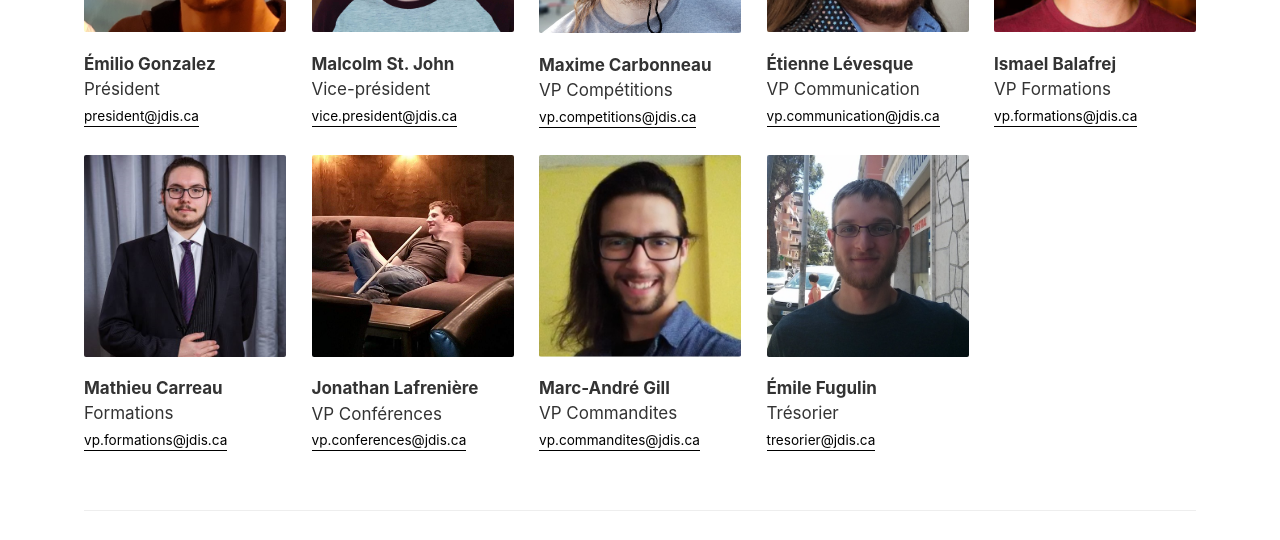
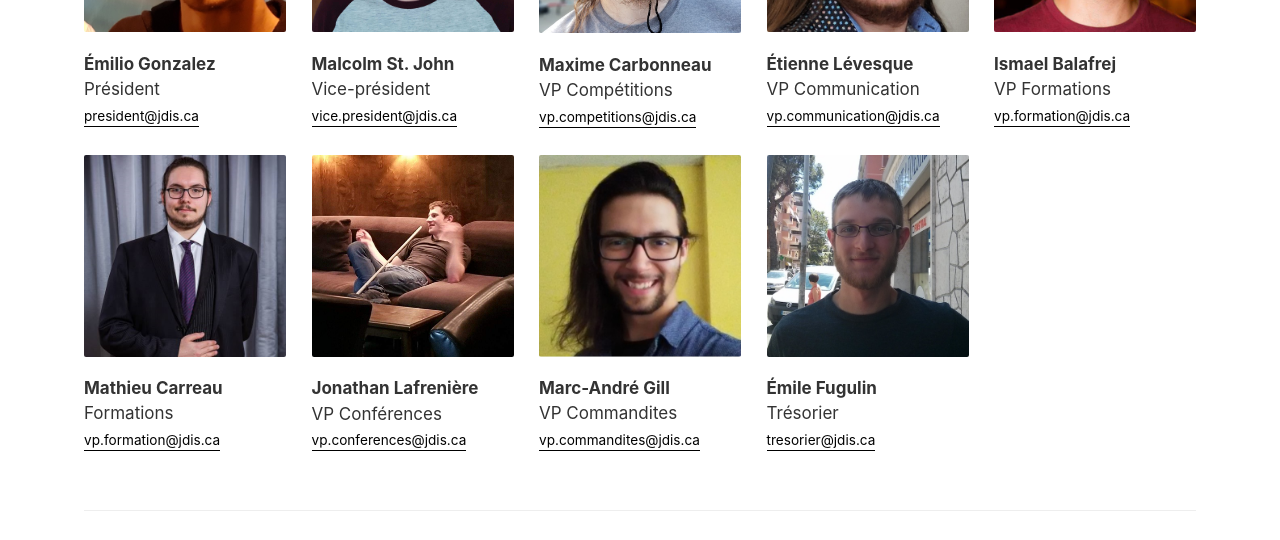
Before and after one commit to JDIS/Website, a Jekyll site: the page built from _pages/index.html, in a window 1280 px wide and 900 px high, scrolled down 3380 px. Shown: the part 152-692 px from the top of the window. Built offline with Jekyll 4.4.1, drawn with Linux system fonts in a browser that asks for light colours; some web fonts are replaced.

Commit message:
Fixed vp-formation CE email

```diff
--- a/_data/members.json
+++ b/_data/members.json
@@ -31,14 +31,14 @@
     "name": "Ismael Balafrej",
     "title": "VP Formations",
     "image_url": "ismael.jpg",
-    "email": "vp.formations@jdis.ca",
+    "email": "vp.formation@jdis.ca",
     "is_active": true
   },
   {
     "name": "Mathieu Carreau",
     "title": "Formations",
     "image_url": "mathieu.jpg",
-    "email": "vp.formations@jdis.ca",
+    "email": "vp.formation@jdis.ca",
     "is_active": true
   },
   {
```
